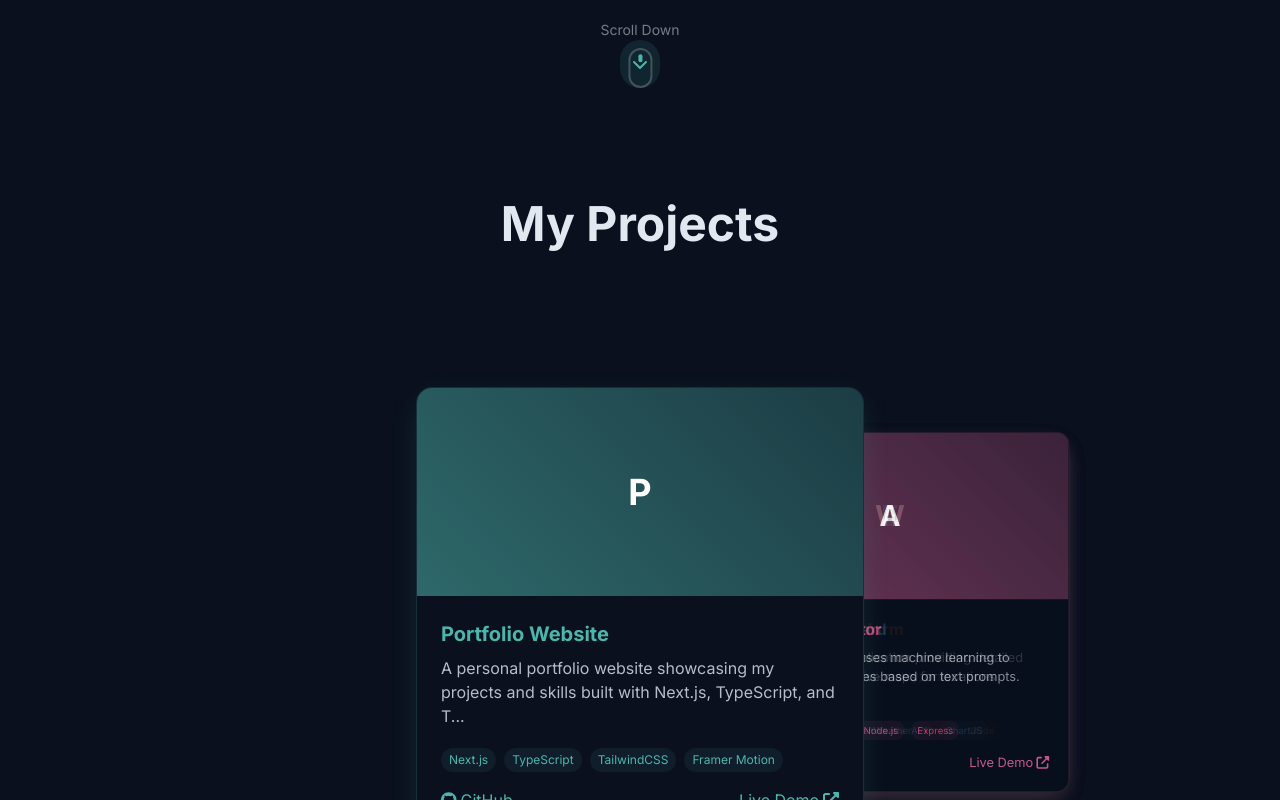
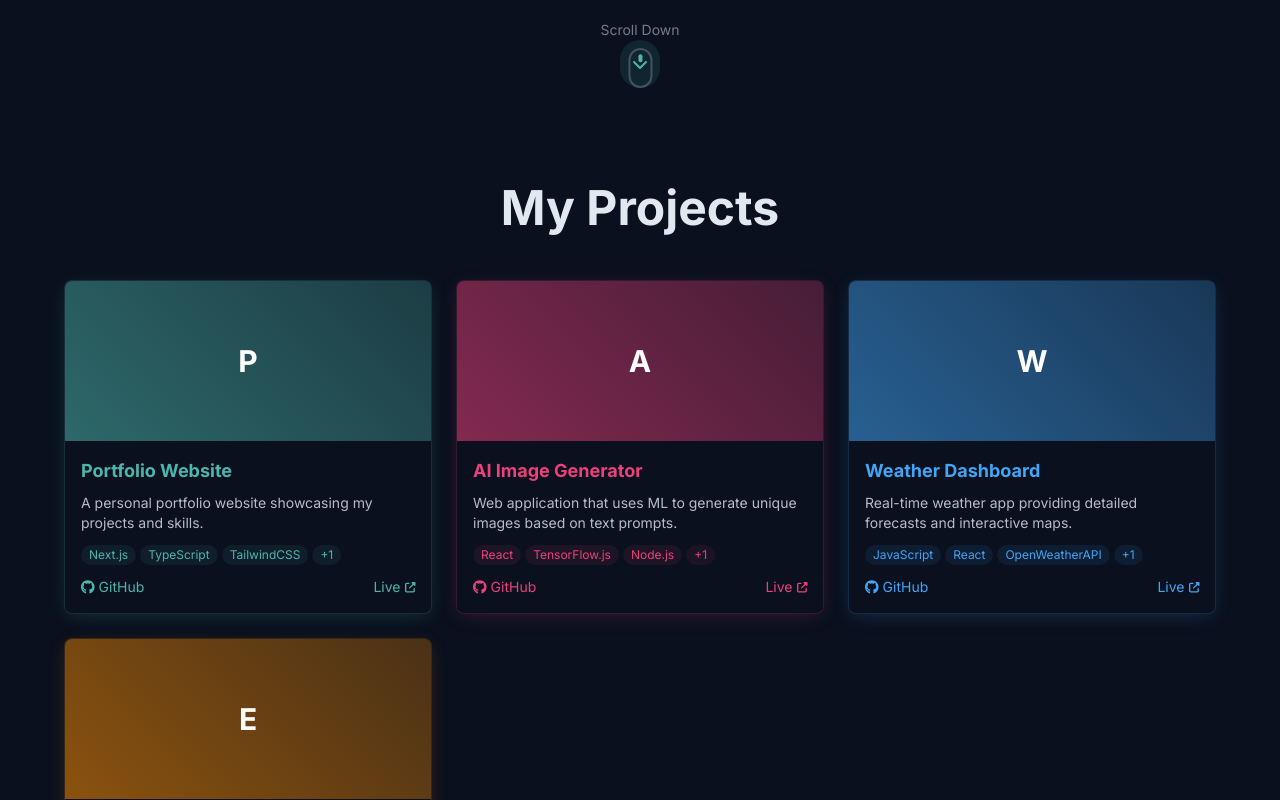
Before and after one commit to mdzdmr/zaid.github.io, a Next.js app: page / in a window 1280 px wide. Shown: the part 680-1480 px from the top of the page. Built offline with nearby package versions, Linux system fonts and the light colour scheme.

Commit message:
Update test-ui.tsx

```diff
--- a/src/app/test-ui.tsx
+++ b/src/app/test-ui.tsx
@@ -10,6 +10,7 @@ import { motion } from "framer-motion";
 import { faChevronDown, faChevronUp } from "@fortawesome/free-solid-svg-icons";
 import { IconDefinition } from "@fortawesome/fontawesome-svg-core";
 import { Projects3DCarousel } from "@/components/Projects3DCarousel";
+import { ProjectsGrid } from "@/components/ProjectsGrid";
 import { ProfessionalExperience } from "@/components/ProfessionalExperience";
 import { ContactSection } from "@/components/ContactSection";
 
@@ -370,7 +371,7 @@ export function BackgroundBeamsDemo() {
       {/* Projects Section */}
       <section id="projects" className="h-screen w-full snap-start snap-always overflow-hidden">
         <div className="h-full overflow-y-auto">
-          <Projects3DCarousel colors={colors} />
+          <ProjectsGrid colors={colors} />
         </div>
       </section>
 
```
